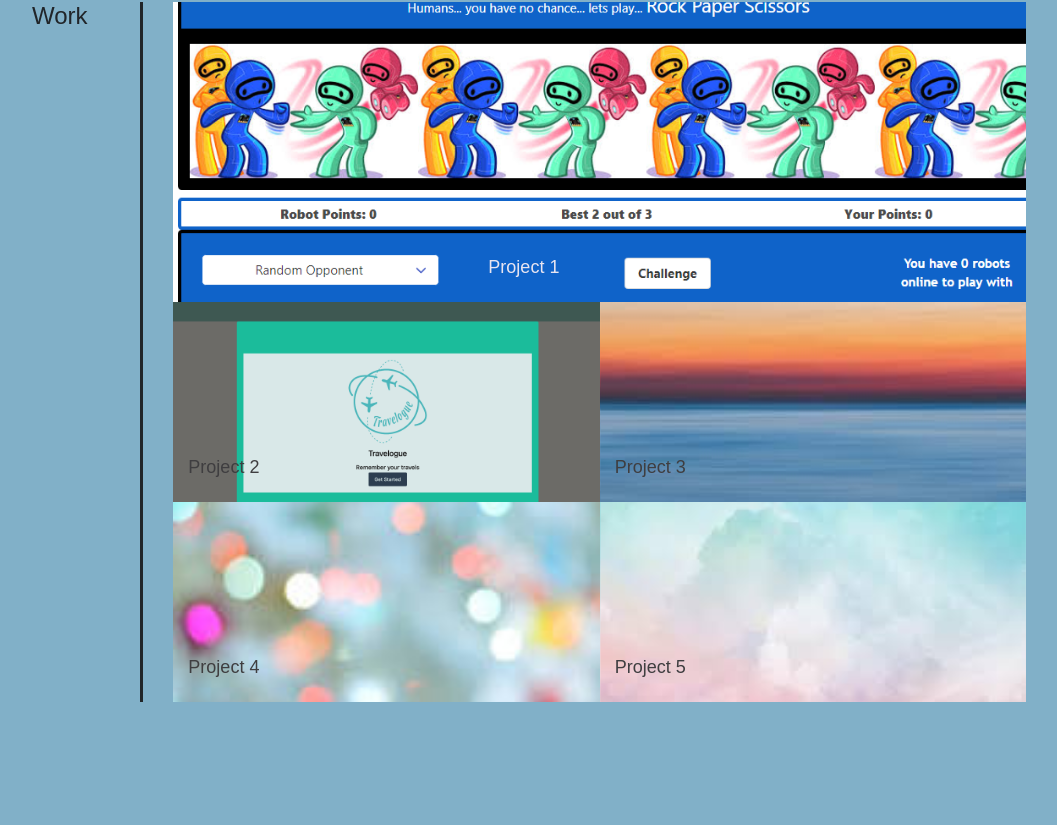
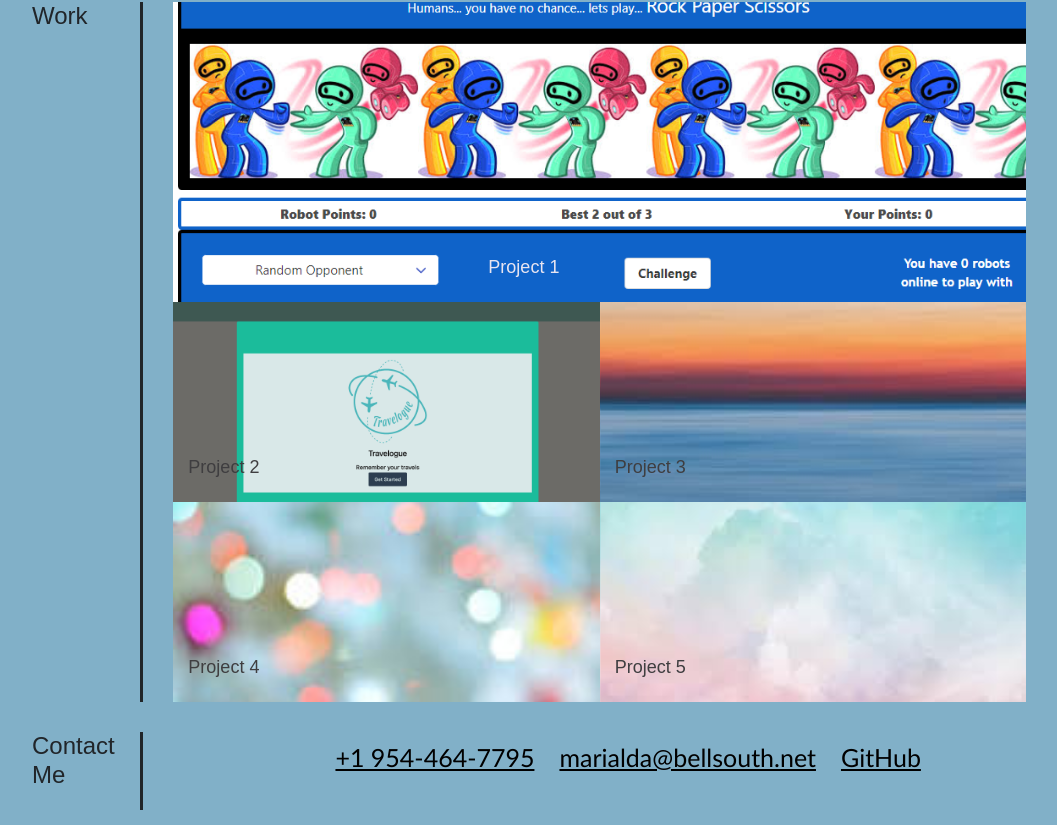
Before and after one commit to Marialdinha/MCabral-Portfolio, a React (Vite) app: page / in a window 1280 px wide. Shown: the part 788-1613 px from the top of the page, without its empty margins (111-1168 px from the left). Before the commit the page ends 1505 px from the top, so only its background shows below. Built offline with nearby package versions, Linux system fonts and the light colour scheme.

Commit message:
Adde contact

```diff
--- a/src/App.jsx
+++ b/src/App.jsx
@@ -1,15 +1,10 @@
-// import { useState } from 'react'
-// import reactLogo from './assets/react.svg'
-// import viteLogo from '/vite.svg'
-// import '/apps.css'
-// import '/App.css'
 import Nav from './components/Nav.jsx';
 import BackImg from './components/backImg.jsx';
 import AboutMe from './components/aboutme.jsx';
 import Work from './components/work.jsx';
+import Contact from './components/contact.jsx';
 
 function App() {
-  // const [count, setCount] = useState(0)
 
   return (
     <>
@@ -19,9 +14,10 @@ function App() {
           <BackImg />
           <div className="content-container ">
             <div className="content">
-          <AboutMe />
-          <Work />
-          </div>
+              <AboutMe />
+              <Work />
+              <Contact />
+            </div>
           </div>
         </main>
       </div>
@@ -29,34 +25,4 @@ function App() {
   )
 }
 
-// function App() {
-//   // const [count, setCount] = useState(0)
-
-//   return (
-//     <>
-
-//       <div>
-//         <a href="https://vitejs.dev" target="_blank">
-//           <img src={viteLogo} className="logo" alt="Vite logo" />
-//         </a>
-//         <a href="https://react.dev" target="_blank">
-//           <img src={reactLogo} className="logo react" alt="React logo" />
-//         </a>
-//       </div>
-//       <h1>Vite + React</h1>
-//       <div className="card">
-//         <button onClick={() => setCount((count) => count + 1)}>
-//           count is {count}
-//         </button>
-//         <p>
-//           Edit <code>src/App.jsx</code> and save to test HMR
-//         </p>
-//       </div>
-//       <p className="read-the-docs">
-//         Click on the Vite and React logos to learn more
-//       </p>
-//     </>
-//   )
-// }
-
 export default App
--- /dev/null
+++ b/src/components/contact.jsx
@@ -0,0 +1,21 @@
+export default function Contact() {
+
+    return(
+
+        <section id="contact-me" className="content_section">
+        <h2 className="content_h2"> Contact Me </h2>
+        <div className="content_h2_div">
+            <nav>
+                <ul>
+                    <li><a href="tel:+1954-464-7795">+1 954-464-7795</a>
+                    </li>
+                    <li><a href="mailto:maiada@bellsouth.net">marialda@bellsouth.net</a>
+                    </li>
+                    <li><a href="https://github.com/Marialdinha/Portfolio-Page" > GitHub</a>
+                    </li>
+                </ul>
+            </nav>
+        </div>
+    </section>
+    );
+}
```
